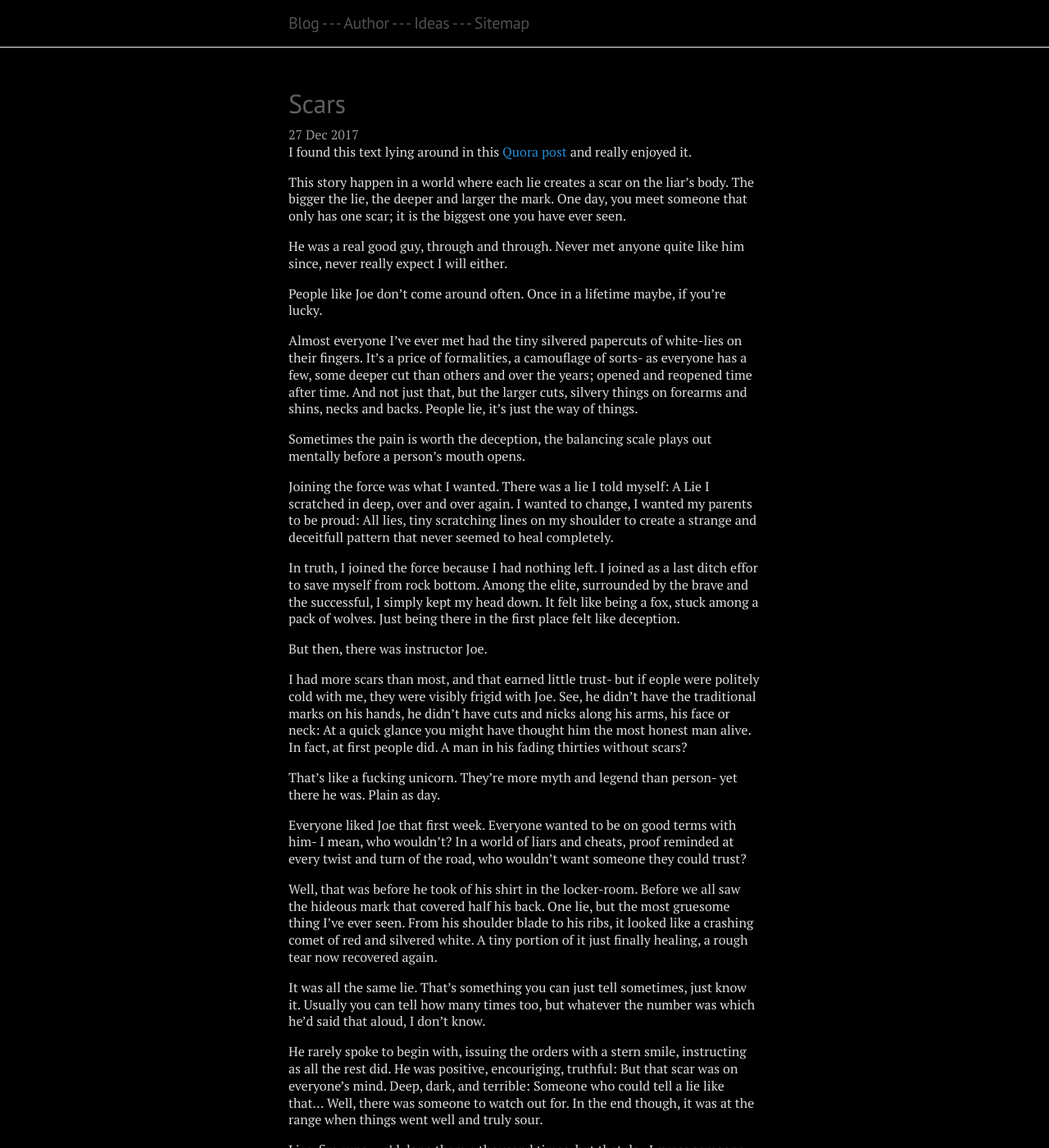
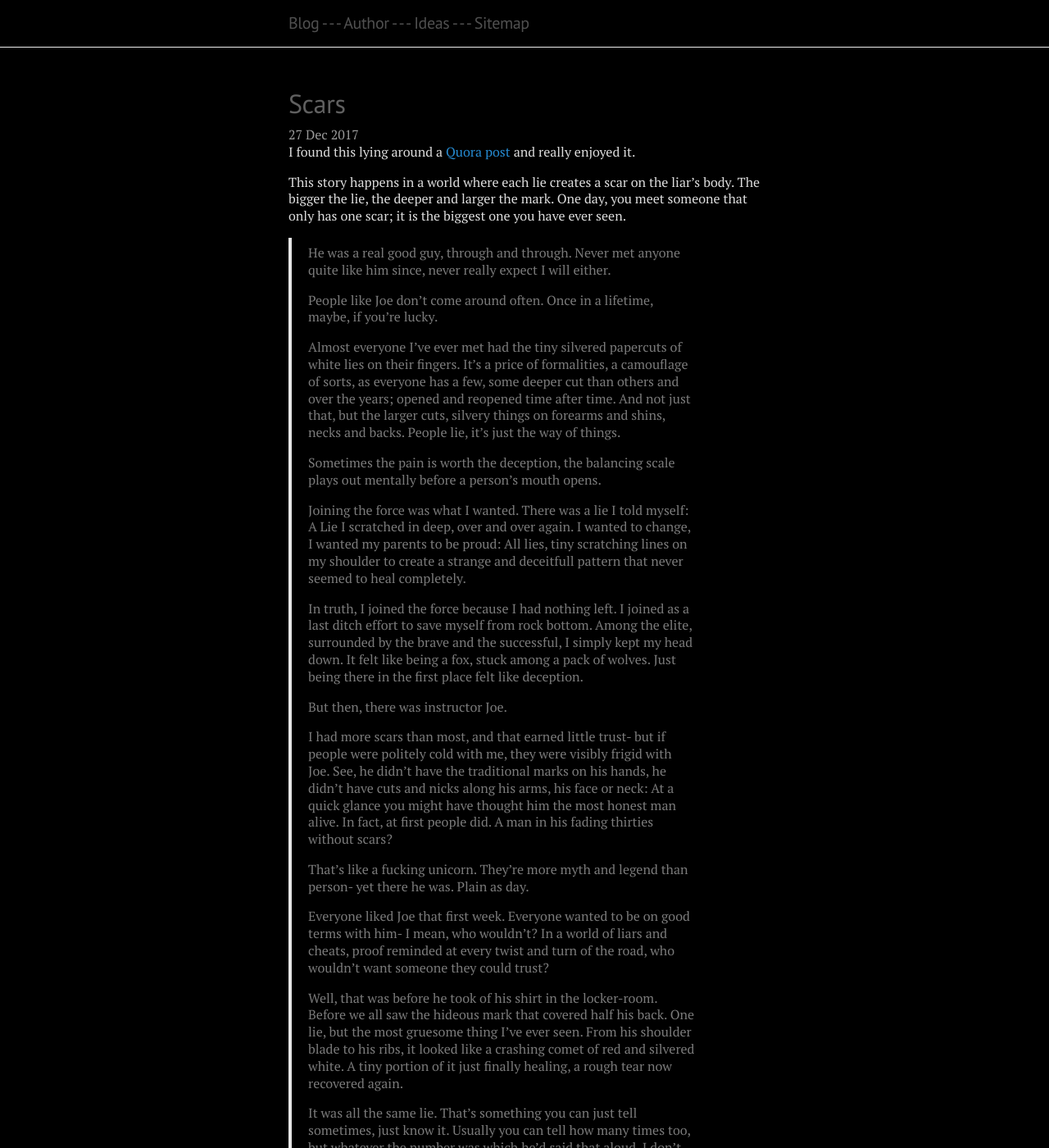
Before and after one commit to migueltorrescosta/migueltorrescosta.github.io, a Jekyll site: the page built from _posts/2017-12-27-Scars.md, in a window 1280 px wide and 1400 px high. Shown: the whole window at 82% size. Built offline with Jekyll 4.4.1, drawn with Linux system fonts in a browser that asks for light colours; nearby versions of some CDN libraries; comment, search, counter and statistics services are not loaded; some of the changed text lies outside the part shown.

Commit message:
Fixed typos and content

```diff
--- a/_posts/2017-12-27-Scars.md
+++ b/_posts/2017-12-27-Scars.md
@@ -5,50 +5,50 @@
 published: true
 ---
 
-I found this text lying around in this [Quora post](https://www.quora.com/Is-it-possible-for-an-entire-book-to-be-written-so-that-at-the-very-last-phrase-the-meaning-of-the-rest-of-the-novel-changes-entirely) and really enjoyed it.
+I found this lying around a [Quora post](https://www.quora.com/Is-it-possible-for-an-entire-book-to-be-written-so-that-at-the-very-last-phrase-the-meaning-of-the-rest-of-the-novel-changes-entirely) and really enjoyed it.
 
-This story happen in a world where each lie creates a scar on the liar's body. The bigger the lie, the deeper and larger the mark. One day, you meet someone that only has one scar; it is the biggest one you have ever seen.
+This story happens in a world where each lie creates a scar on the liar's body. The bigger the lie, the deeper and larger the mark. One day, you meet someone that only has one scar; it is the biggest one you have ever seen.
 
 <!--excerpt ends here-->
 
-He was a real good guy, through and through. Never met anyone quite like him since, never really expect I will either.
-
-People like Joe don't come around often. Once in a lifetime maybe, if you're lucky.
-
-Almost everyone I've ever met had the tiny silvered papercuts of white-lies on their fingers. It's a price of formalities, a camouflage of sorts- as everyone has a few, some deeper cut than others and over the years; opened and reopened time after time. And not just that, but the larger cuts, silvery things on forearms and shins, necks and backs. People lie, it's just the way of things.
-
-Sometimes the pain is worth the deception, the balancing scale plays out mentally before a person's mouth opens.
-
-Joining the force was what I wanted. There was a lie I told myself: A Lie I scratched in deep, over and over again. I wanted to change, I wanted my parents to be proud: All lies, tiny scratching lines on my shoulder to create a strange and deceitfull pattern that never seemed to heal completely.
-
-In truth, I joined the force because I had nothing left. I joined as a last ditch effor to save myself from rock bottom. Among the elite, surrounded by the brave and the successful, I simply kept my head down. It felt like being a fox, stuck among a pack of wolves. Just being there in the first place felt like deception.
-
-But then, there was instructor Joe.
-
-I had more scars than most, and that earned little trust- but if eople were politely cold with me, they were visibly frigid with Joe. See, he didn't have the traditional marks on his hands, he didn't have cuts and nicks along his arms, his face or neck: At a quick glance you might have thought him the most honest man alive. In fact, at first people did. A man in his fading thirties without scars?
-
-That's like a fucking unicorn. They're more myth and legend than person- yet there he was. Plain as day.
-
-Everyone liked Joe that first week. Everyone wanted to be on good terms with him- I mean, who wouldn't? In a world of liars and cheats, proof reminded at every twist and turn of the road, who wouldn't want someone they could trust?
-
-Well, that was before he took of his shirt in the locker-room. Before we all saw the hideous mark that covered half his back. One lie, but the most gruesome thing I've ever seen. From his shoulder blade to his ribs, it looked like a crashing comet of red and silvered white. A tiny portion of it just finally healing, a rough tear now recovered again.
-
-It was all the same lie. That's something you can just tell sometimes, just know it. Usually you can tell how many times too, but whatever the number was which he'd said that aloud, I don't know.
-
-He rarely spoke to begin with, issuing the orders with a stern smile, instructing as all the rest did. He was positive, encouriging, truthful: But that scar was on everyone's mind. Deep, dark, and terrible: Someone who could tell a lie like that... Well, there was someone to watch out for. In the end though, it was at the range when things went well and truly sour.
-
-Live-fire runs, we'd done them a thousand times, but that day I guess someone forgot themselves. Maybe they thought too much on what and how and their brain skipped a beat, or maybe they were just careless. Regardless of the reason, a shot fired when it shouldn't have. Brass spit fire, Air swallowed metal, and lead took its first taste of iron, calcium, iron and dirt.
-
-In that order.
-
-We all stopped, eyes wide and watching that kid fall down real slow. First standing, staring with his hand pulling away- not even scared, just shocked. Red, like deep crimson soaking and spreading, he dropped down to his knees. Still, he wasn't even there yet, it hadn't quite processed.
-
-That's when Joe caught him- and all the shouting erupted. The pandemonium, the first real training turned to action kicking in. Crues for "Medic!" and "KIT! Get the kit!" as people ran for the directions they thought mattered.
-
-I was close enough to know that wasn't foinf to make a difference. Center of mass was what we trained for, the reason was straight and forward: Shoot to kill. Eliminate the target and move on.
-
-So I sat there, weapon heavy in my hands as I watched Joe hold this kid, blood pouring out into the dirt like a faucet, and I listened to him repeat the words that cut deep. Over, and over, and over again.
-
-~"Hang on, look at me. You're gonna be alright."~
-
-~"You're gonna be alright."~
+> He was a real good guy, through and through. Never met anyone quite like him since, never really expect I will either.
+>
+> People like Joe don't come around often. Once in a lifetime, maybe, if you're lucky.
+>
+> Almost everyone I've ever met had the tiny silvered papercuts of white lies on their fingers. It's a price of formalities, a camouflage of sorts, as everyone has a few, some deeper cut than others and over the years; opened and reopened time after time. And not just that, but the larger cuts, silvery things on forearms and shins, necks and backs. People lie, it's just the way of things.
+>
+> Sometimes the pain is worth the deception, the balancing scale plays out mentally before a person's mouth opens.
+>
+> Joining the force was what I wanted. There was a lie I told myself: A Lie I scratched in deep, over and over again. I wanted to change, I wanted my parents to be proud: All lies, tiny scratching lines on my shoulder to create a strange and deceitfull pattern that never seemed to heal completely.
+>
+> In truth, I joined the force because I had nothing left. I joined as a last ditch effort to save myself from rock bottom. Among the elite, surrounded by the brave and the successful, I simply kept my head down. It felt like being a fox, stuck among a pack of wolves. Just being there in the first place felt like deception.
+>
+> But then, there was instructor Joe.
+>
+> I had more scars than most, and that earned little trust- but if people were politely cold with me, they were visibly frigid with Joe. See, he didn't have the traditional marks on his hands, he didn't have cuts and nicks along his arms, his face or neck: At a quick glance you might have thought him the most honest man alive. In fact, at first people did. A man in his fading thirties without scars?
+>
+> That's like a fucking unicorn. They're more myth and legend than person- yet there he was. Plain as day.
+>
+> Everyone liked Joe that first week. Everyone wanted to be on good terms with him- I mean, who wouldn't? In a world of liars and cheats, proof reminded at every twist and turn of the road, who wouldn't want someone they could trust?
+>
+> Well, that was before he took of his shirt in the locker-room. Before we all saw the hideous mark that covered half his back. One lie, but the most gruesome thing I've ever seen. From his shoulder blade to his ribs, it looked like a crashing comet of red and silvered white. A tiny portion of it just finally healing, a rough tear now recovered again.
+>
+> It was all the same lie. That's something you can just tell sometimes, just know it. Usually you can tell how many times too, but whatever the number was which he'd said that aloud, I don't know.
+>
+> He rarely spoke to begin with, issuing the orders with a stern smile, instructing as all the rest did. He was positive, encouriging, truthful: But that scar was on everyone's mind. Deep, dark, and terrible: Someone who could tell a lie like that... Well, there was someone to watch out for. In the end though, it was at the range when things went well and truly sour.
+>
+> Live-fire runs, we'd done them a thousand times, but that day I guess someone forgot themselves. Maybe they thought too much on what and how and their brain skipped a beat, or maybe they were just careless. Regardless of the reason, a shot fired when it shouldn't have. Brass spit fire, Air swallowed metal, and lead took its first taste of iron, calcium, iron and dirt.
+>
+> In that order.
+>
+> We all stopped, eyes wide and watching that kid fall down real slow. First standing, staring with his hand pulling away- not even scared, just shocked. Red, like deep crimson soaking and spreading, he dropped down to his knees. Still, he wasn't even there yet, it hadn't quite processed.
+>
+> That's when Joe caught him- and all the shouting erupted. The pandemonium, the first real training turned to action kicking in. Crues for *"Medic!"* and *"KIT! Get the kit!"* as people ran for the directions they thought mattered.
+>
+> I was close enough to know that wasn't goinf to make a difference. Center of mass was what we trained for, the reason was straight and forward: Shoot to kill. Eliminate the target and move on.
+>
+> So I sat there, weapon heavy in my hands as I watched Joe hold this kid, blood pouring out into the dirt like a faucet, and I listened to him repeat the words that cut deep. Over, and over, and over again.
+>
+> *"Hang on, look at me. You're gonna be alright."*
+>
+> *"You're gonna be alright."*
```
